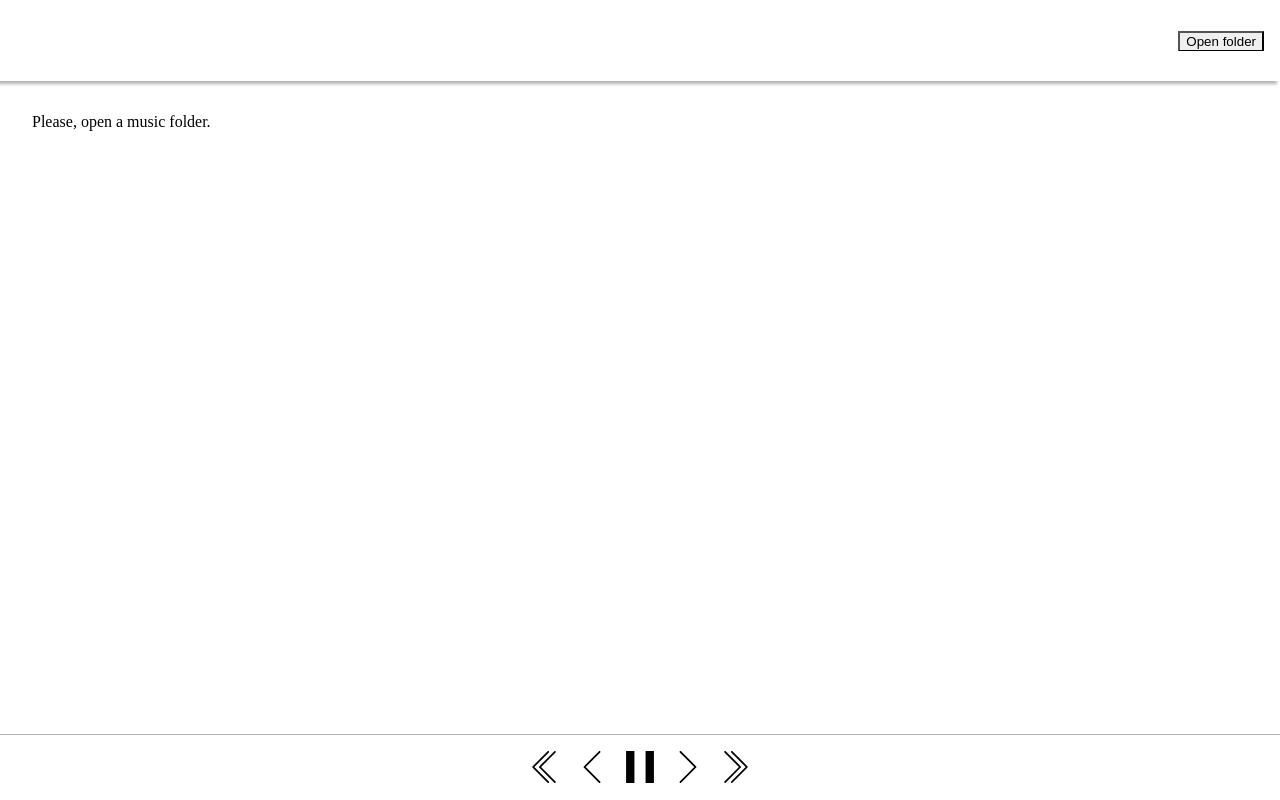
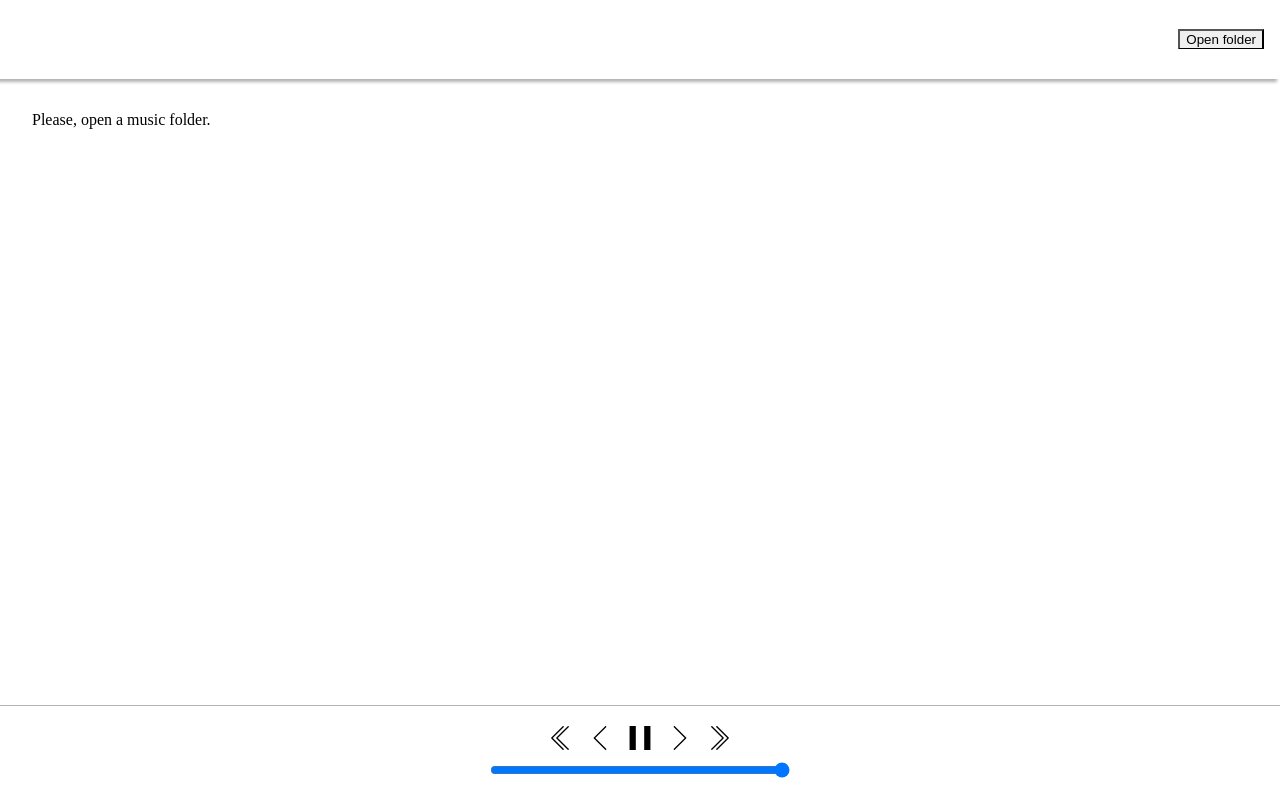
Before and after one commit to Jeansidharta/Chrome-Native-FileSystem-Music-Player, a Next.js app: page /home in a window 1280 px wide. Built offline with nearby package versions, Linux system fonts and the light colour scheme.

Commit message:
Added volume slider

```diff
--- a/src/components/layout/footer.tsx
+++ b/src/components/layout/footer.tsx
@@ -6,22 +6,30 @@ import { usePlayingMusic } from '../../contexts/playing-music';
 
 const Root = styled.footer`
 	border-top: 1px solid rgba(0, 0, 0, 0.3);
-	height: 10vh;
+	height: 15vh;
+	display: flex;
+	flex-direction: column;
+	align-items: center;
+	justify-content: center;
 `;
 
 const ControlsContainer = styled.div`
 	display: flex;
-	width: 100%;
-	height: 100%;
 	justify-content: center;
 	align-items: center;
 `;
 
 const ActionButtonStyles = css`
-	height: 32px;
-	width: 32px;
+	height: 24px;
+	width: 24px;
 	cursor: pointer;
 	margin: 0 8px;
+`;
+
+const VolumeSlider = styled.input.attrs(props => ({ type: 'range', ...props }))`
+	margin-top: 12px;
+	max-width: 300px;
+	width: 100%;
 `;
 
 const PlayButton = styled(Images.Icons.PlayButton).attrs(() => ({ css: ActionButtonStyles}))``;
@@ -32,7 +40,23 @@ const DoublePrevButton = styled(Images.Icons.DoublePrevButton).attrs(() => ({ cs
 const DoubleNextButton = styled(Images.Icons.DoubleNextButton).attrs(() => ({ css: ActionButtonStyles}))``;
 
 const Footer = () => {
-	const { pause, resume, musicStatus: { playing } } = usePlayingMusic();
+	const volumeSliderRef = React.useRef<HTMLInputElement>(null);
+	const {
+		pause,
+		resume,
+		setVolume,
+		musicStatus: { playing, volume }
+	} = usePlayingMusic();
+
+	function updateVolume (event: React.ChangeEvent<HTMLInputElement>) {
+		const value = event.target.value;
+		setVolume(Number(value));
+	}
+
+	React.useEffect(() => {
+		if (!volumeSliderRef.current) return;
+		volumeSliderRef.current.value = volume.toString();
+	}, [volume]);
 
 	return (
 		<Root>
@@ -46,6 +70,13 @@ const Footer = () => {
 				<NextButton />
 				<DoubleNextButton />
 			</ControlsContainer>
+			<VolumeSlider
+				min="0"
+				max="1"
+				step="0.01"
+				onChange={updateVolume}
+				ref={volumeSliderRef}
+			/>
 		</Root>
 	);
 }
```
